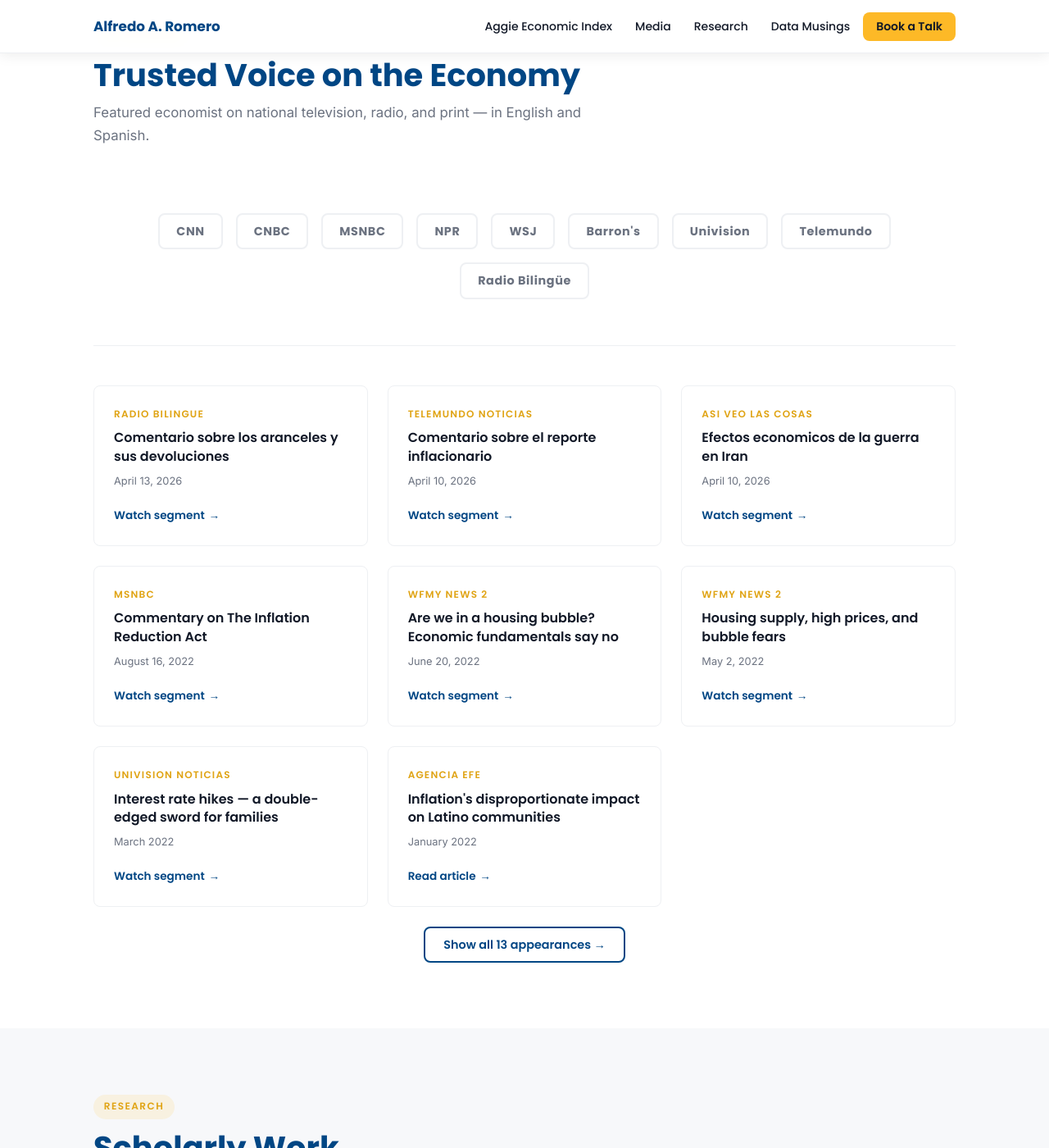
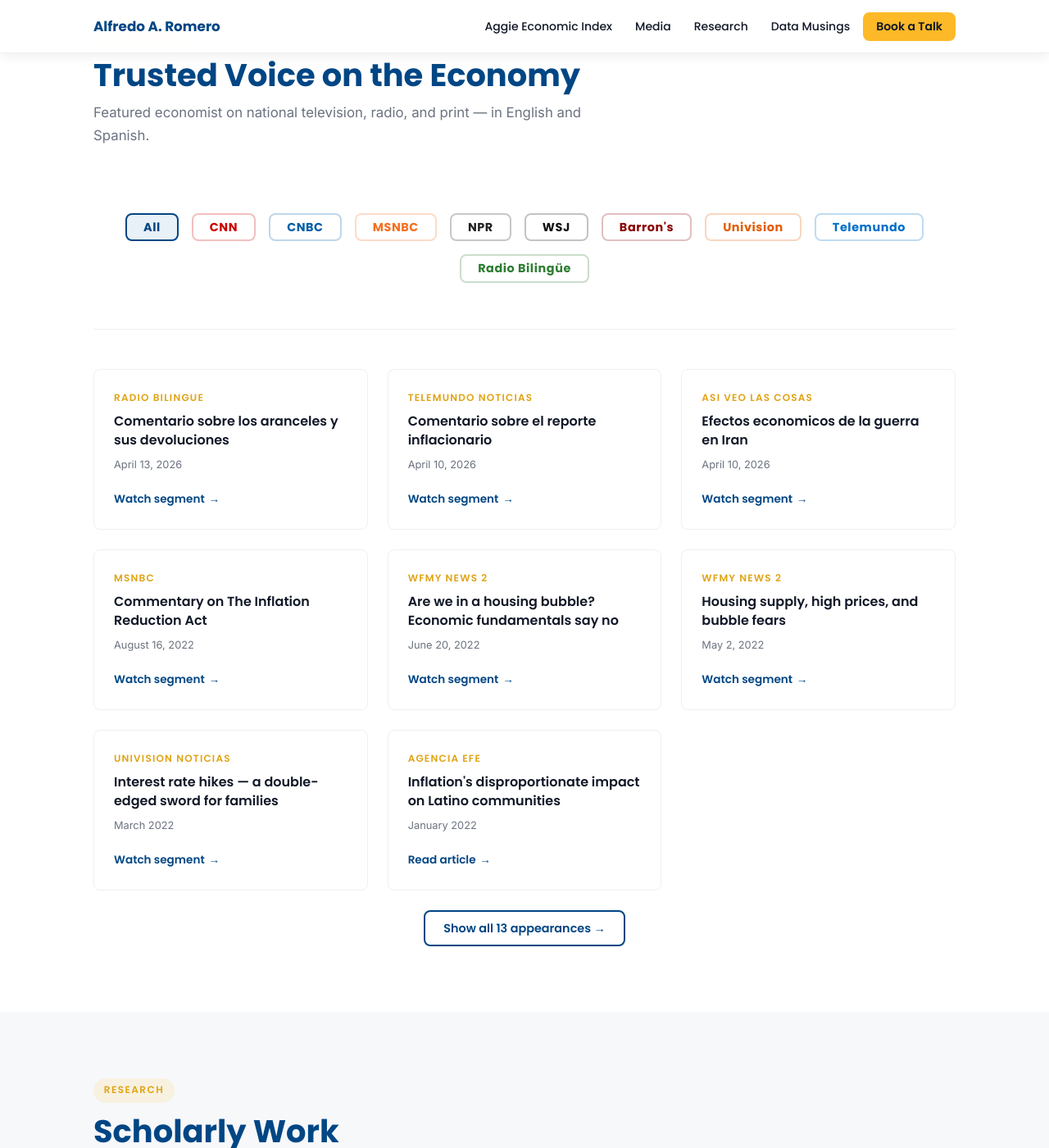
Before and after one commit to MacroInsights/alfredoromero.github.io, a Jekyll site: the page built from index.html, in a window 1280 px wide and 1400 px high, scrolled down 1589 px. Shown: the whole window at 82% size. Built offline with Jekyll 4.4.1, drawn with Linux system fonts in a browser that asks for light colours.

Commit message:
Addding Groups

```diff
--- a/assets/css/main.css
+++ b/assets/css/main.css
@@ -381,12 +381,48 @@ section { padding: 5rem 0; }
   border: 2px solid var(--gray-light);
   border-radius: var(--radius);
   transition: all 0.2s;
+  background: none;
+  cursor: pointer;
+  line-height: 1;
 }
 .media-logo-badge:hover {
   color: var(--blue);
   border-color: var(--blue);
   background: var(--blue-light);
 }
+.media-logo-badge.filter-active {
+  color: var(--blue);
+  border-color: var(--blue);
+  background: var(--blue-light);
+}
+
+/* Brand-coloured filter buttons */
+.brand-cnn          { color: #c00;    border-color: rgba(204,0,0,.25); }
+.brand-cnn:hover,   .brand-cnn.filter-active   { color: #c00;    border-color: #c00;    background: rgba(204,0,0,.07); }
+
+.brand-cnbc         { color: #005ea6; border-color: rgba(0,94,166,.25); }
+.brand-cnbc:hover,  .brand-cnbc.filter-active  { color: #005ea6; border-color: #005ea6; background: rgba(0,94,166,.07); }
+
+.brand-msnbc        { color: #f37021; border-color: rgba(243,112,33,.25); }
+.brand-msnbc:hover, .brand-msnbc.filter-active { color: #f37021; border-color: #f37021; background: rgba(243,112,33,.07); }
+
+.brand-npr          { color: #222;    border-color: rgba(34,34,34,.25); }
+.brand-npr:hover,   .brand-npr.filter-active   { color: #222;    border-color: #222;    background: rgba(34,34,34,.07); }
+
+.brand-wsj          { color: #111;    border-color: rgba(17,17,17,.25); }
+.brand-wsj:hover,   .brand-wsj.filter-active   { color: #111;    border-color: #111;    background: rgba(17,17,17,.07); }
+
+.brand-barrons      { color: #8b0000; border-color: rgba(139,0,0,.25); }
+.brand-barrons:hover, .brand-barrons.filter-active { color: #8b0000; border-color: #8b0000; background: rgba(139,0,0,.07); }
+
+.brand-univision    { color: #e45c00; border-color: rgba(228,92,0,.25); }
+.brand-univision:hover, .brand-univision.filter-active { color: #e45c00; border-color: #e45c00; background: rgba(228,92,0,.07); }
+
+.brand-telemundo    { color: #0070c9; border-color: rgba(0,112,201,.25); }
+.brand-telemundo:hover, .brand-telemundo.filter-active { color: #0070c9; border-color: #0070c9; background: rgba(0,112,201,.07); }
+
+.brand-radiobilingue { color: #2e7d32; border-color: rgba(46,125,50,.25); }
+.brand-radiobilingue:hover, .brand-radiobilingue.filter-active { color: #2e7d32; border-color: #2e7d32; background: rgba(46,125,50,.07); }
 
 .media-grid {
   display: grid;
--- a/assets/js/main.js
+++ b/assets/js/main.js
@@ -17,21 +17,48 @@ links.querySelectorAll('a').forEach(a => {
   a.addEventListener('click', () => links.classList.remove('open'));
 });
 
-// Media grids: show first 8 cards, collapse the rest
-const MEDIA_LIMIT = 8;
-document.querySelectorAll('.media-grid').forEach(grid => {
-  const cards = Array.from(grid.querySelectorAll('.media-card'));
-  if (cards.length > MEDIA_LIMIT) {
-    cards.slice(MEDIA_LIMIT).forEach(c => c.style.display = 'none');
+// Media: outlet filter + show-more
+(function () {
+  const LIMIT    = 8;
+  const grid     = document.querySelector('.media-grid');
+  if (!grid) return;
 
-    const showAllBtn = document.createElement('button');
-    showAllBtn.className = 'media-show-all';
-    showAllBtn.textContent = `Show all ${cards.length} appearances →`;
-    grid.insertAdjacentElement('afterend', showAllBtn);
+  const allCards = Array.from(grid.querySelectorAll('.media-card'));
+  const badges   = Array.from(document.querySelectorAll('.media-logo-badge'));
+  let showMoreBtn = null;
 
-    showAllBtn.addEventListener('click', () => {
-      cards.forEach(c => c.style.display = '');
-      showAllBtn.remove();
+  function addShowMore(visible) {
+    if (showMoreBtn) { showMoreBtn.remove(); showMoreBtn = null; }
+    if (visible.length > LIMIT) {
+      visible.slice(LIMIT).forEach(c => { c.style.display = 'none'; });
+      showMoreBtn = document.createElement('button');
+      showMoreBtn.className = 'media-show-all';
+      showMoreBtn.textContent = `Show all ${visible.length} appearances →`;
+      grid.insertAdjacentElement('afterend', showMoreBtn);
+      showMoreBtn.addEventListener('click', () => {
+        visible.forEach(c => { c.style.display = ''; });
+        showMoreBtn.remove(); showMoreBtn = null;
+      });
+    }
+  }
+
+  function applyFilter(filter) {
+    if (showMoreBtn) { showMoreBtn.remove(); showMoreBtn = null; }
+    const matched = filter === 'all'
+      ? allCards
+      : allCards.filter(c => c.dataset.outlet.toLowerCase().includes(filter.toLowerCase()));
+    allCards.forEach(c => { c.style.display = 'none'; });
+    matched.forEach(c => { c.style.display = ''; });
+    if (filter === 'all') addShowMore(matched);
+  }
+
+  badges.forEach(badge => {
+    badge.addEventListener('click', () => {
+      badges.forEach(b => b.classList.remove('filter-active'));
+      badge.classList.add('filter-active');
+      applyFilter(badge.dataset.filter);
     });
-  }
-});
+  });
+
+  applyFilter('all');
+}());
--- a/index.html
+++ b/index.html
@@ -95,21 +95,22 @@ description: "Interim Chair of Economics at NC A&T State University. Former Seni
     </p>
 
     <div class="media-logos">
-      <span class="media-logo-badge">CNN</span>
-      <span class="media-logo-badge">CNBC</span>
-      <span class="media-logo-badge">MSNBC</span>
-      <span class="media-logo-badge">NPR</span>
-      <span class="media-logo-badge">WSJ</span>
-      <span class="media-logo-badge">Barron's</span>
-      <span class="media-logo-badge">Univision</span>
-      <span class="media-logo-badge">Telemundo</span>
-      <span class="media-logo-badge">Radio Bilingüe</span>
+      <button class="media-logo-badge filter-active" data-filter="all">All</button>
+      <button class="media-logo-badge brand-cnn"          data-filter="CNN">CNN</button>
+      <button class="media-logo-badge brand-cnbc"         data-filter="CNBC">CNBC</button>
+      <button class="media-logo-badge brand-msnbc"        data-filter="MSNBC">MSNBC</button>
+      <button class="media-logo-badge brand-npr"          data-filter="NPR">NPR</button>
+      <button class="media-logo-badge brand-wsj"          data-filter="WSJ">WSJ</button>
+      <button class="media-logo-badge brand-barrons"      data-filter="Barron">Barron's</button>
+      <button class="media-logo-badge brand-univision"    data-filter="Univision">Univision</button>
+      <button class="media-logo-badge brand-telemundo"    data-filter="Telemundo">Telemundo</button>
+      <button class="media-logo-badge brand-radiobilingue" data-filter="Radio Biling">Radio Bilingüe</button>
     </div>
 
     <div class="media-grid">
       {% assign sorted_media = site.data.media | sort: "sort_date" | reverse %}
       {% for item in sorted_media %}
-      <div class="media-card">
+      <div class="media-card" data-outlet="{{ item.outlet }}">
         <p class="media-card-outlet">{{ item.outlet }}</p>
         <p class="media-card-title">{{ item.title }}</p>
         <p class="media-card-date">{{ item.date }}</p>
```
Also changed, not shown: CLAUDE.md (+12 -0 lines).
